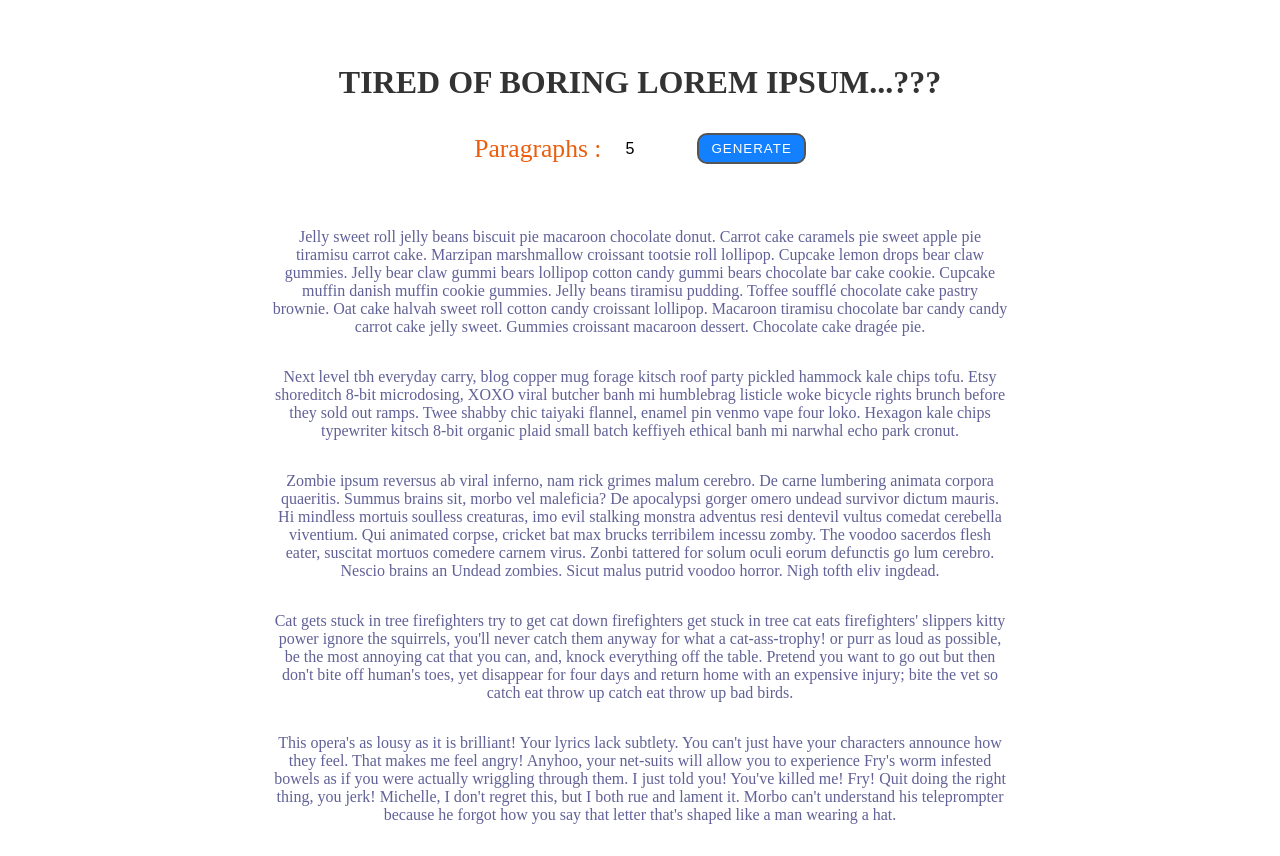
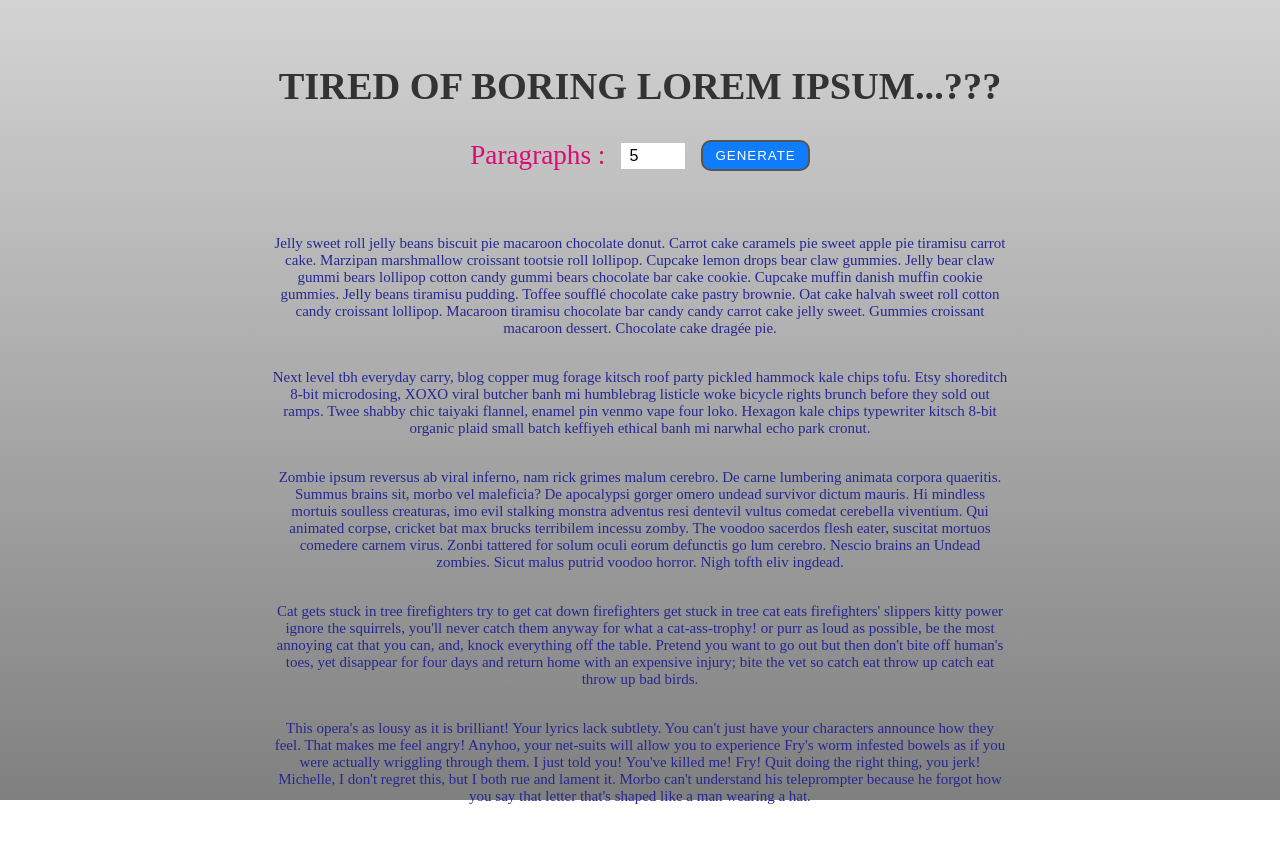
Before and after one commit to UditNarayanSoni/lorem-ipsum, a plain HTML site: page index.html in a window 1280 px wide. Both pictures are taken after typing "5" into the empty fields and a click on the button "GENERATE". Drawn offline with Linux system fonts and the light colour scheme.

```diff
--- a/style.css
+++ b/style.css
@@ -1,18 +1,18 @@
 *{  box-sizing: border-box; }
-body{ text-align: center; }
+body{ text-align: center; background: linear-gradient(lightgrey, grey) fixed; }
 h2 {
-  font-size: 2rem;
+  font-size: 2.4rem;
   color: #333;
 }
 p{
-  font-size: medium;
+  font-size: 15px;
   margin: 2rem;
   padding: 5px auto;
-  color: hsl(240, 22%, 49%);
+  color: hsl(240, 58%, 36%);
 }
 label {
-  font-size: 1.6rem;
-  color: rgb(235, 94, 13);
+  font-size: 1.7rem;
+  color: rgb(218, 12, 115);
 }
 input {
   padding: 0.25rem 0.5rem;
```
